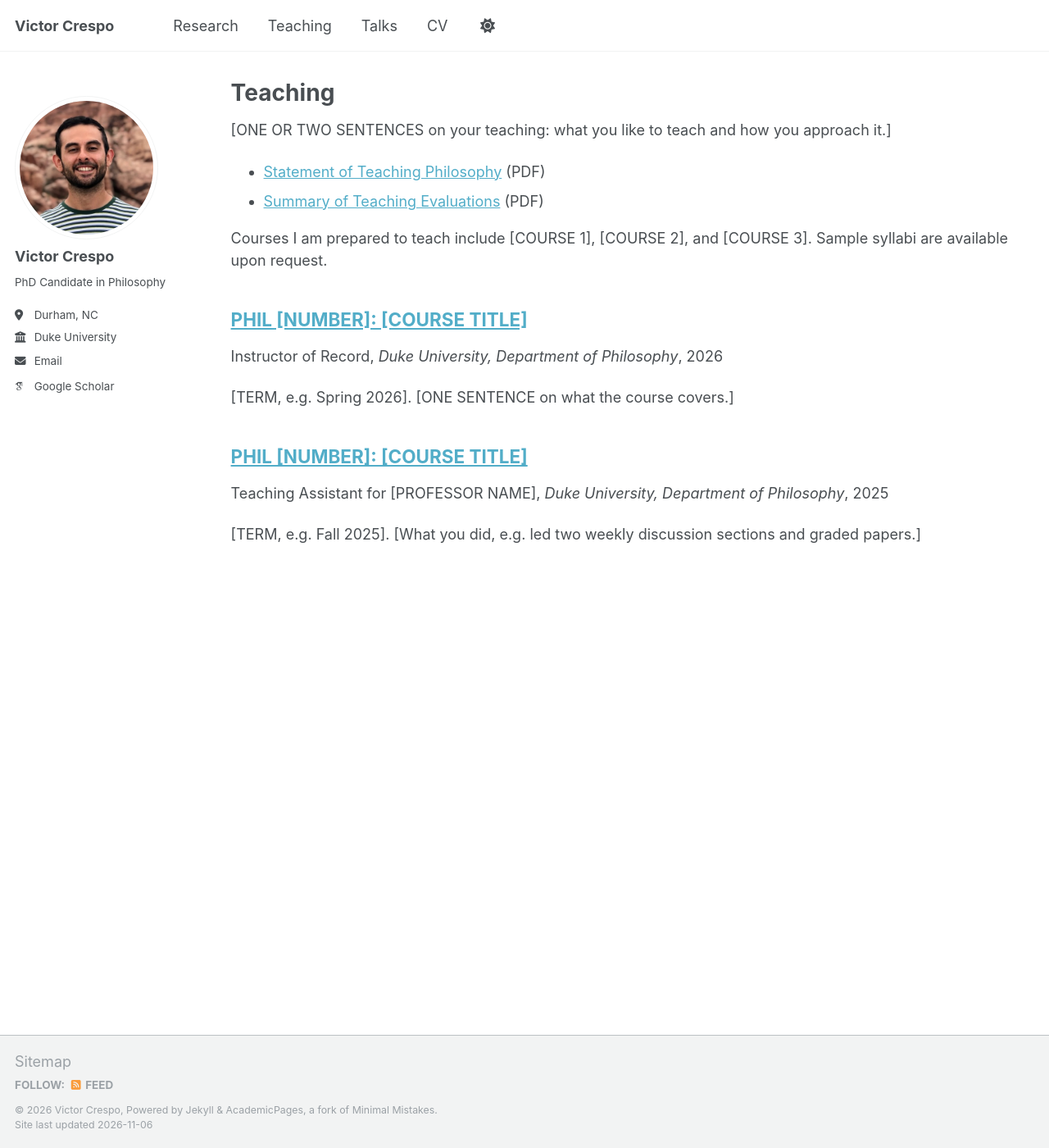
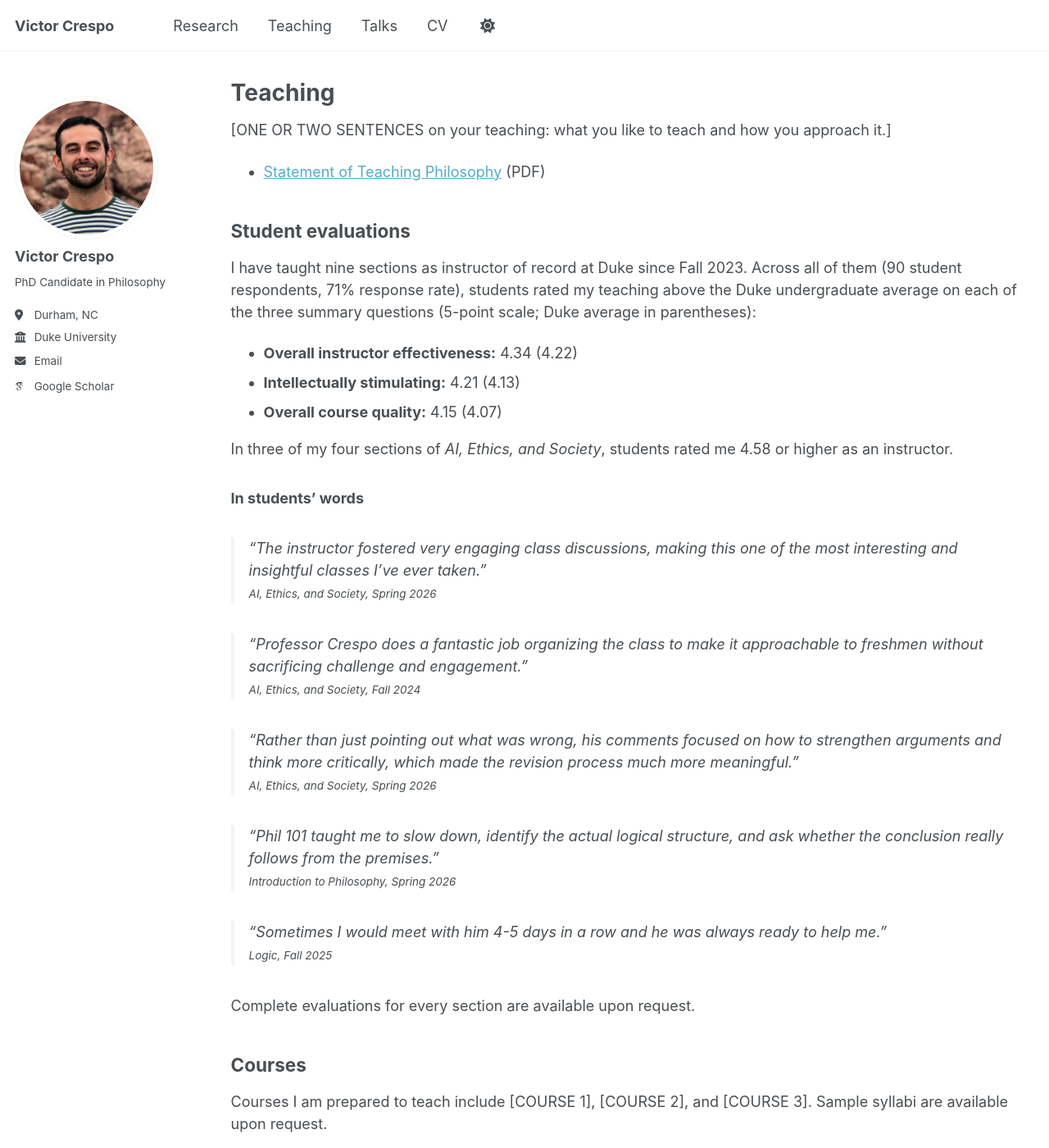
Before and after one commit to v-crespo/philosophy, a Jekyll site: the page built from _pages/teaching.html, in a window 1280 px wide and 1400 px high. Shown: the whole window at 82% size. Built offline with Jekyll 4.4.1, drawn with Linux system fonts in a browser that asks for light colours; some web fonts are replaced; a script that is not in the unit is left out.

Commit message:
Add teaching evaluation summary to Teaching page
Co-Authored-By: Claude Opus 5.5 <noreply@anthropic.com>

```diff
--- a/_pages/teaching.html
+++ b/_pages/teaching.html
@@ -11,9 +11,36 @@ author_profile: true
 
 <ul>
   <li><a href="{{ base_path }}/files/teaching-statement.pdf">Statement of Teaching Philosophy</a> (PDF)</li>
-  <li><a href="{{ base_path }}/files/teaching-evaluations.pdf">Summary of Teaching Evaluations</a> (PDF)</li>
   <!-- Delete a line above if you don't want to post that document. -->
 </ul>
+
+<h2>Student evaluations</h2>
+
+<p>I have taught nine sections as instructor of record at Duke since Fall 2023. Across all of them (90 student respondents, 71% response rate), students rated my teaching above the Duke undergraduate average on each of the three summary questions (5-point scale; Duke average in parentheses):</p>
+
+<ul>
+  <li><strong>Overall instructor effectiveness:</strong> 4.34 (4.22)</li>
+  <li><strong>Intellectually stimulating:</strong> 4.21 (4.13)</li>
+  <li><strong>Overall course quality:</strong> 4.15 (4.07)</li>
+</ul>
+
+<p>In three of my four sections of <em>AI, Ethics, and Society</em>, students rated me 4.58 or higher as an instructor.</p>
+
+<h3>In students’ words</h3>
+
+<blockquote>“The instructor fostered very engaging class discussions, making this one of the most interesting and insightful classes I’ve ever taken.”<br><small><em>AI, Ethics, and Society</em>, Spring 2026</small></blockquote>
+
+<blockquote>“Professor Crespo does a fantastic job organizing the class to make it approachable to freshmen without sacrificing challenge and engagement.”<br><small><em>AI, Ethics, and Society</em>, Fall 2024</small></blockquote>
+
+<blockquote>“Rather than just pointing out what was wrong, his comments focused on how to strengthen arguments and think more critically, which made the revision process much more meaningful.”<br><small><em>AI, Ethics, and Society</em>, Spring 2026</small></blockquote>
+
+<blockquote>“Phil 101 taught me to slow down, identify the actual logical structure, and ask whether the conclusion really follows from the premises.”<br><small><em>Introduction to Philosophy</em>, Spring 2026</small></blockquote>
+
+<blockquote>“Sometimes I would meet with him 4-5 days in a row and he was always ready to help me.”<br><small><em>Logic</em>, Fall 2025</small></blockquote>
+
+<p>Complete evaluations for every section are available upon request.</p>
+
+<h2>Courses</h2>
 
 <p>Courses I am prepared to teach include [COURSE 1], [COURSE 2], and [COURSE 3]. Sample syllabi are available upon request.</p>
 
```
Also changed, not shown: 1 other file.
